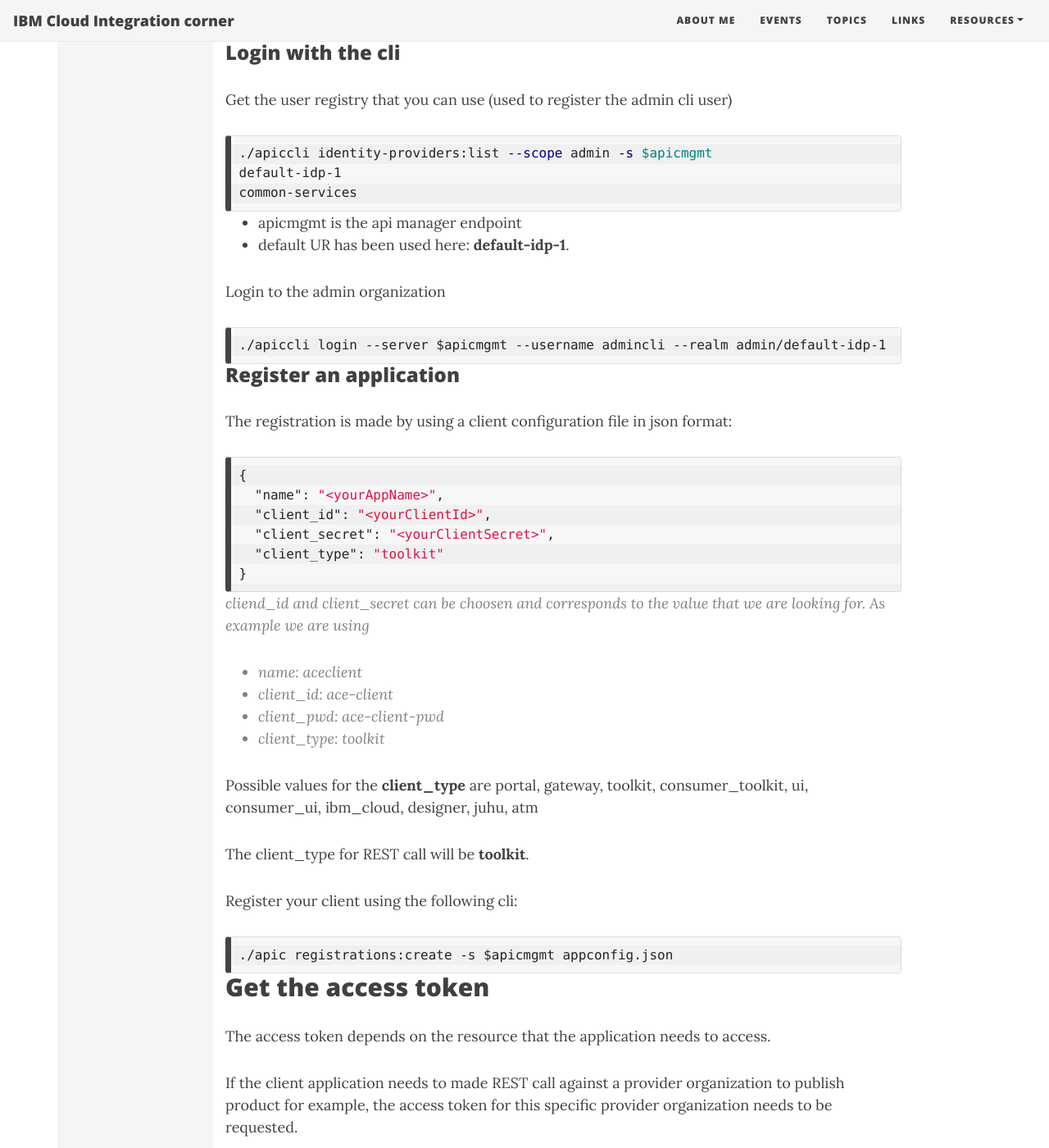
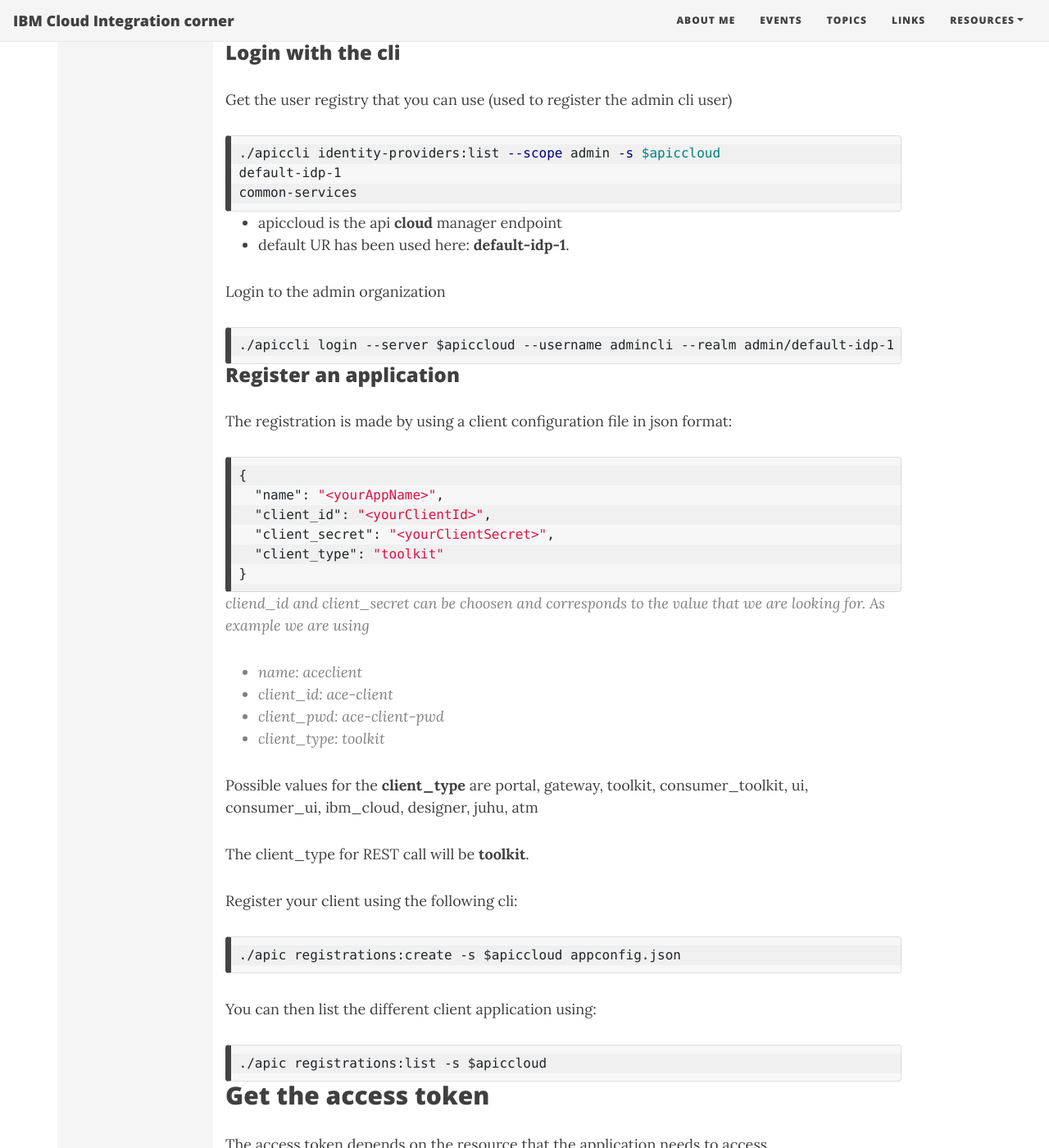
Before and after one commit to prichelle/integration.github.io, a Jekyll site: the page built from _posts/2020-08-05-APICREST.md, in a window 1280 px wide and 1400 px high, scrolled down 1034 px. Shown: the whole window at 82% size. Built offline with Jekyll 4.4.1, drawn with Linux system fonts in a browser that asks for light colours; nearby versions of some CDN libraries; Markdown is read by kramdown in place of the engine named in the settings; comment, search, counter and statistics services are not loaded; some of the changed text lies outside the part shown.

Commit message:
update endpoint

````diff
--- a/_posts/2020-08-05-APICREST.md
+++ b/_posts/2020-08-05-APICREST.md
@@ -38,16 +38,16 @@
 Get the user registry that you can use (used to register the admin cli user)
 
 ```shell
-./apiccli identity-providers:list --scope admin -s $apicmgmt
+./apiccli identity-providers:list --scope admin -s $apiccloud
 default-idp-1
 common-services
 ```
-- apicmgmt is the api manager endpoint
+- apiccloud is the api **cloud** manager endpoint
 - default UR has been used here: **default-idp-1**.
 
 Login to the admin organization
 ```
-./apiccli login --server $apicmgmt --username admincli --realm admin/default-idp-1
+./apiccli login --server $apiccloud --username admincli --realm admin/default-idp-1
 ```
 
 ### Register an application
@@ -75,7 +75,12 @@
 
 Register your client using the following cli:
 ```
-./apic registrations:create -s $apicmgmt appconfig.json
+./apic registrations:create -s $apiccloud appconfig.json
+```
+
+You can then list the different client application using:
+```
+./apic registrations:list -s $apiccloud
 ```
 
 ## Get the access token
````
Also changed, not shown: other parts of _posts/2020-08-05-APICREST.md (+1 -0 lines).
